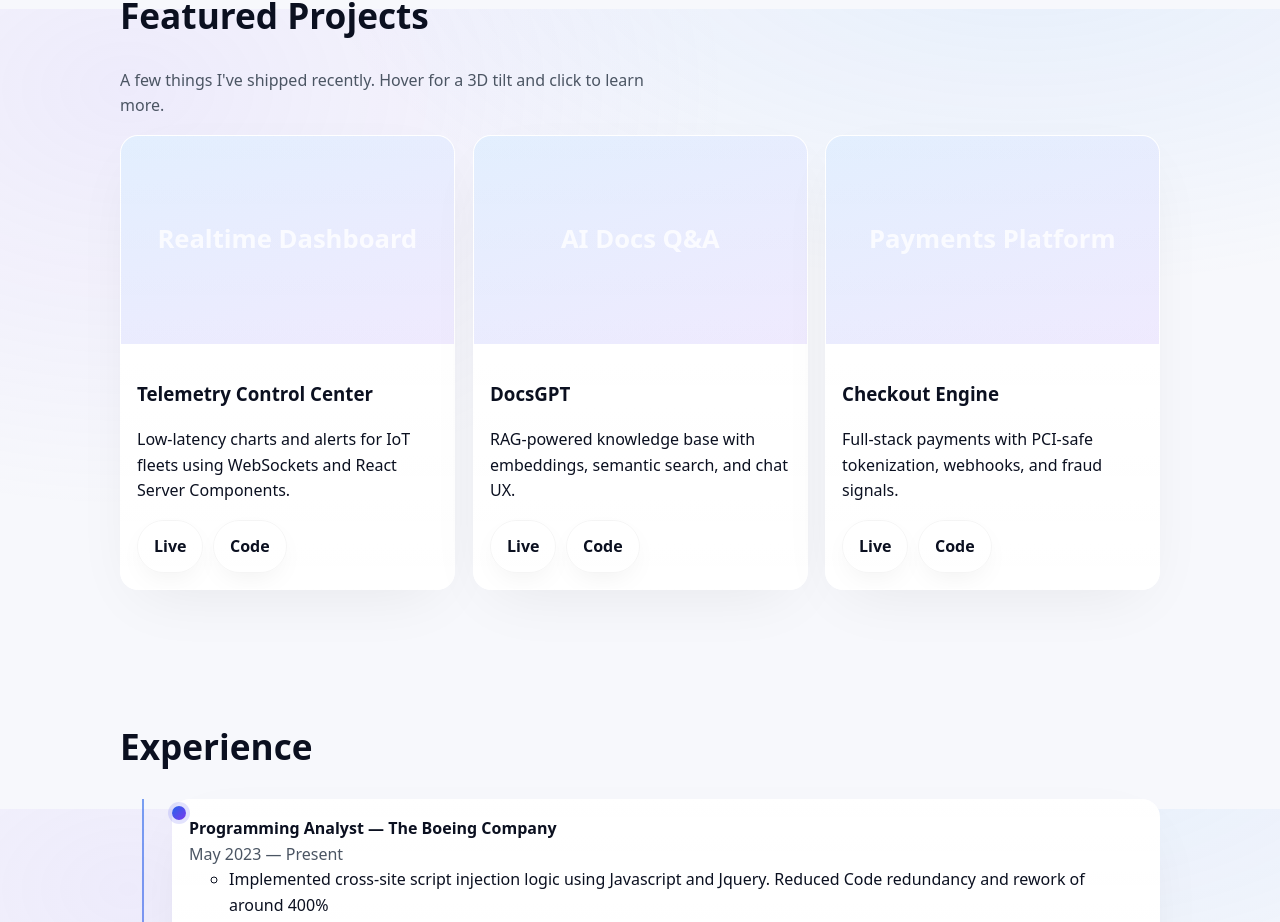
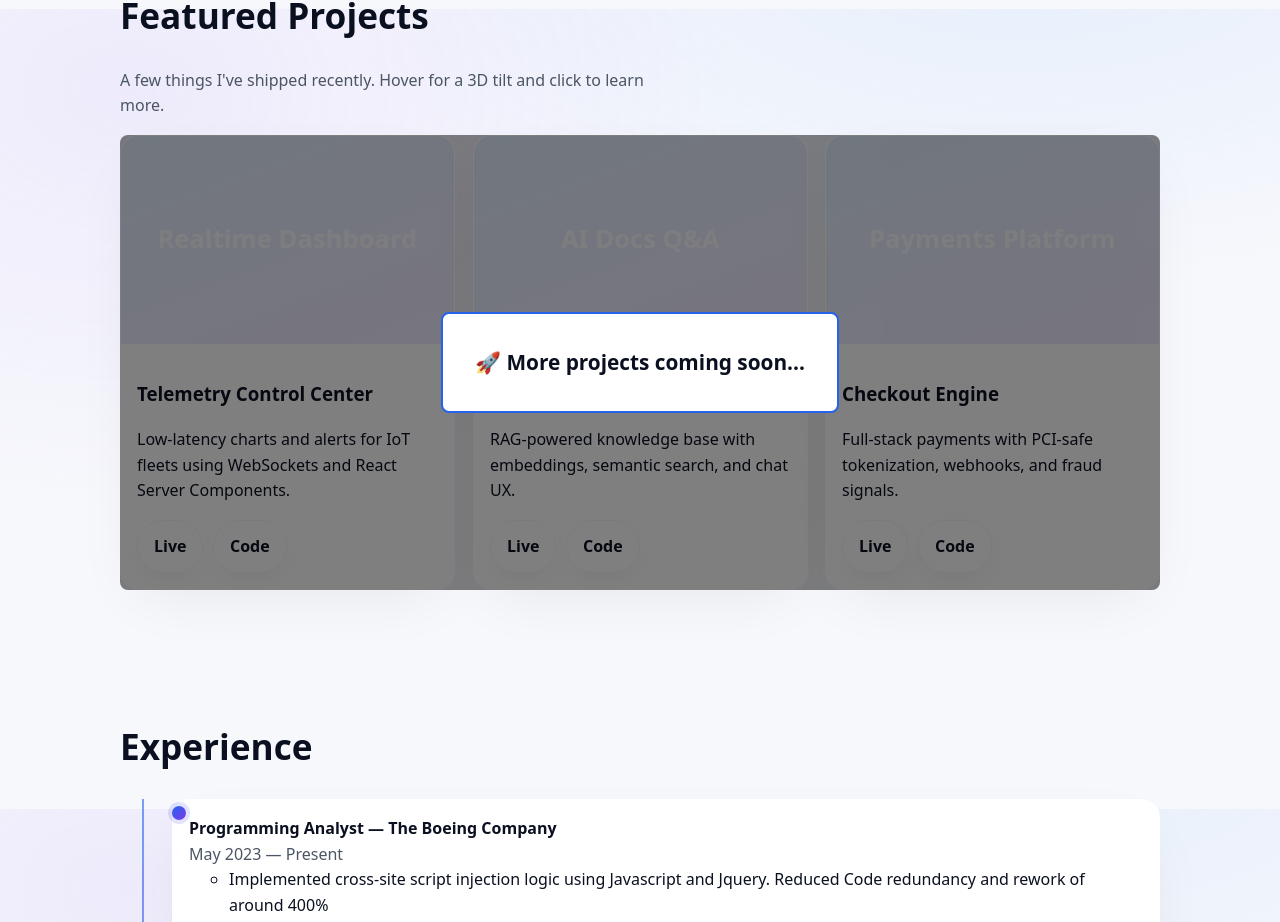
Before and after one commit to dmockingbird98/portfolio, a React (Vite) app: page / in a window 1280 px wide. Shown: the part 1591-2513 px from the top of the page. Built offline with nearby package versions, Linux system fonts and the light colour scheme.

Commit message:
Update the personal projects section to show Coming Soon...!

```diff
--- a/src/App.tsx
+++ b/src/App.tsx
@@ -255,6 +255,7 @@ function App() {
                         <h2>Featured Projects</h2>
                         <p className="lead">A few things I've shipped recently. Hover for a 3D tilt and click to learn more.</p>
 
+                        <div style={{ position: "relative" }}>
                             <div className="grid" role="list">
                                 <article className="project card tilt reveal" role="listitem" tabIndex={0}>
                                     <div className="thumb">Realtime Dashboard</div>
@@ -291,6 +292,12 @@ function App() {
                                         </div>
                                     </div>
                                 </article>
+                            </div>
+                            <div style={{ position: "absolute", top: 0, left: 0, right: 0, bottom: 0, display: "flex", alignItems: "center", justifyContent: "center", backgroundColor: "rgba(0, 0, 0, 0.5)", borderRadius: "8px", pointerEvents: "none" }}>
+                                <div style={{ padding: "2rem", backgroundColor: "var(--card-2)", borderRadius: "8px", border: "2px solid var(--accent)", textAlign: "center" }}>
+                                    <p style={{ margin: 0, fontSize: "1.3em", fontWeight: "600", color: "var(--text)" }}>🚀 More projects coming soon...</p>
+                                </div>
+                            </div>
                         </div>
                     </div>
                 </section>
```
Lines whose indentation alone changed are shown as unchanged.
